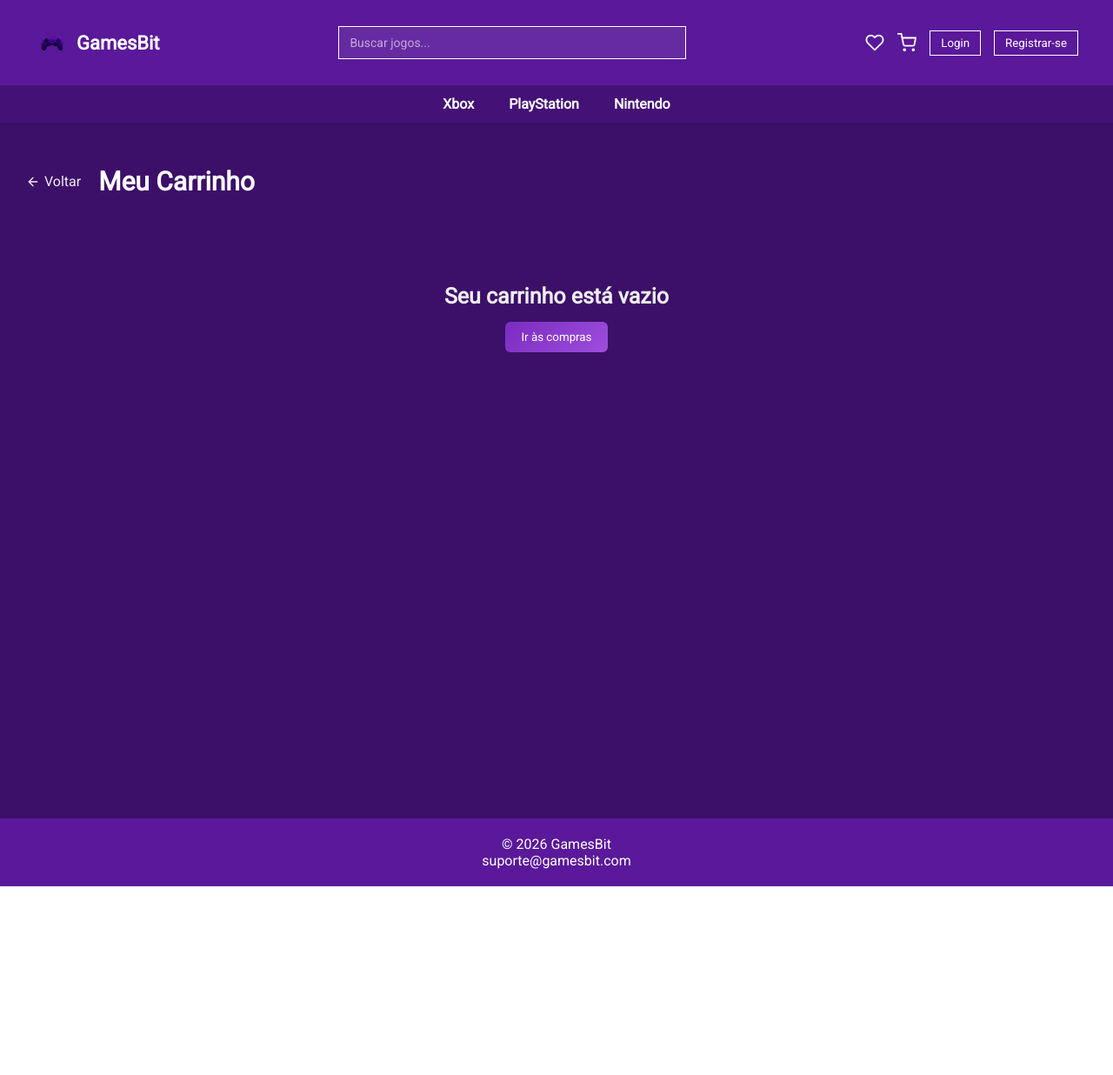
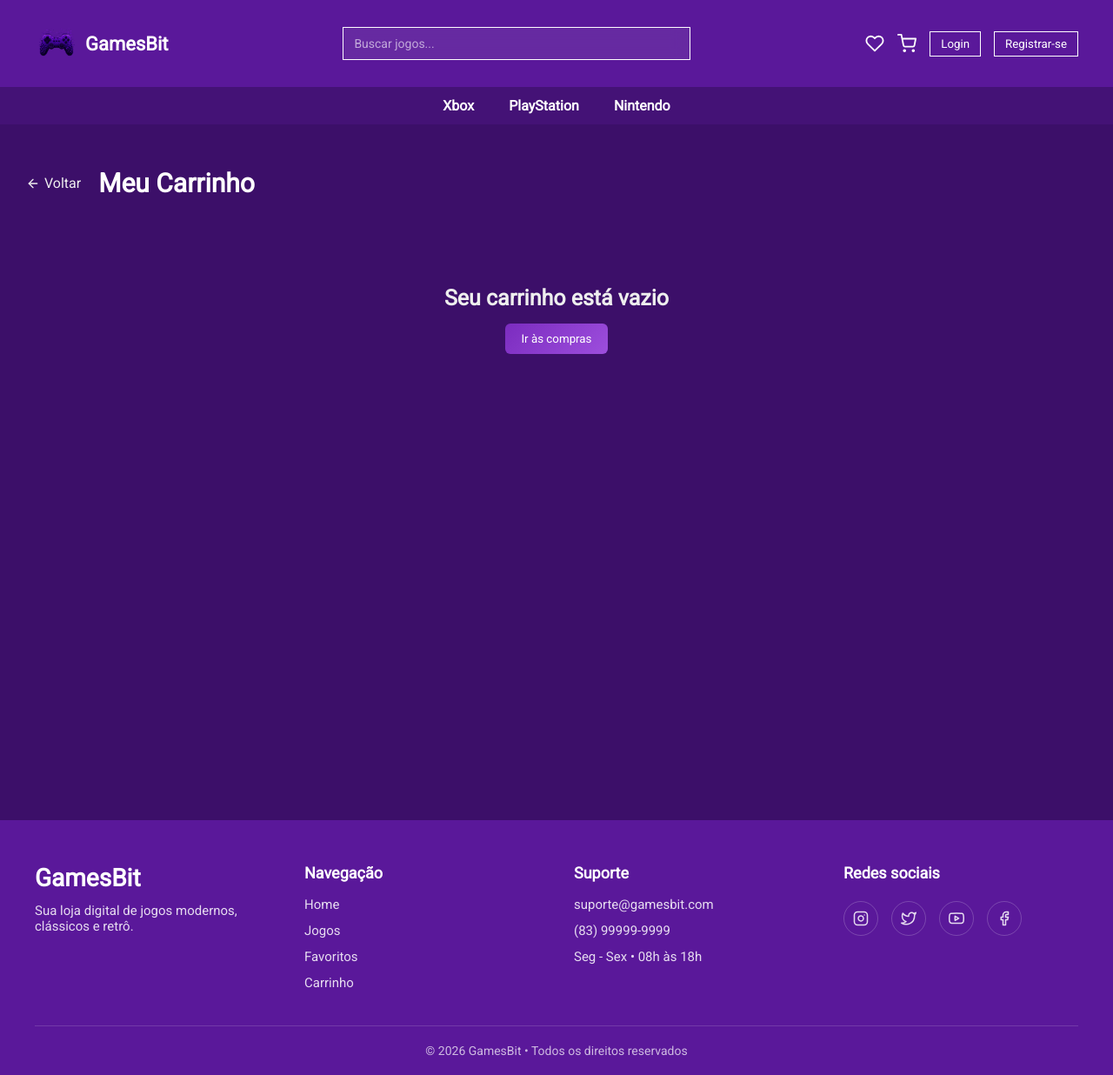
Before and after one commit to MykaelLeal/gamesbit_app, a React (Create React App) app in the folder frontend/: page /cart in a window 1280 px wide. Shown: the whole page at 87% size. Before the commit the page ends 1019 px from the top, so only its background shows below. Built offline with nearby package versions, Linux system fonts and the light colour scheme.

Commit message:
feat: adicionar funcionalidade de busca com autocomplete na barra de pesquisa, e mais informações no footer

```diff
--- a/frontend/src/components/CategoryMenu/categoryMenu.css
+++ b/frontend/src/components/CategoryMenu/categoryMenu.css
@@ -4,6 +4,8 @@
 
   display: flex;
   justify-content: center;
+  position: relative;
+  z-index: 1;
 }
 
 .menu {
@@ -39,7 +41,7 @@
   visibility: hidden;
   transition: 0.25s;
 
-  z-index: 9999;
+  z-index: 10;
 }
 
 .menu-item:hover .submenu {
--- a/frontend/src/components/Footer/Footer.jsx
+++ b/frontend/src/components/Footer/Footer.jsx
@@ -1,11 +1,88 @@
+import {
+  FiInstagram,
+  FiTwitter,
+  FiYoutube,
+  FiFacebook,
+} from "react-icons/fi";
+
 import "./footer.css";
 
 export const Footer = () => {
 
   return (
+
     <footer className="footer">
-      <p>© 2026 GamesBit</p>
-      <p>suporte@gamesbit.com</p>
+
+      <div className="footer-top">
+
+        <div className="footer-brand">
+
+          <h2>GamesBit</h2>
+
+          <p>
+            Sua loja digital de jogos modernos,
+            clássicos e retrô.
+          </p>
+
+        </div>
+
+        <div className="footer-links">
+
+          <h3>Navegação</h3>
+
+          <a href="/">Home</a>
+          <a href="/products">Jogos</a>
+          <a href="/wishlist">Favoritos</a>
+          <a href="/cart">Carrinho</a>
+
+        </div>
+
+        <div className="footer-support">
+
+          <h3>Suporte</h3>
+
+          <p>suporte@gamesbit.com</p>
+          <p>(83) 99999-9999</p>
+          <p>Seg - Sex • 08h às 18h</p>
+
+        </div>
+
+        <div className="footer-social">
+
+          <h3>Redes sociais</h3>
+
+          <div className="social-icons">
+
+            <a href="#">
+              <FiInstagram />
+            </a>
+
+            <a href="#">
+              <FiTwitter />
+            </a>
+
+            <a href="#">
+              <FiYoutube />
+            </a>
+
+            <a href="#">
+              <FiFacebook />
+            </a>
+
+          </div>
+
+        </div>
+
+      </div>
+
+      <div className="footer-bottom">
+
+        <p>
+          © 2026 GamesBit • Todos os direitos reservados
+        </p>
+
+      </div>
+
     </footer>
 
   );
--- a/frontend/src/components/Footer/footer.css
+++ b/frontend/src/components/Footer/footer.css
@@ -1,6 +1,81 @@
 .footer {
   background: #5a189a;
   color: white;
+  padding: 50px 40px 20px;
+}
+
+.footer-top {
+  display: grid;
+  grid-template-columns: repeat(auto-fit, minmax(220px, 1fr));
+  gap: 40px;
+  max-width: 1300px;
+  margin: 0 auto 40px;
+}
+
+.footer-brand,
+.footer-links,
+.footer-support,
+.footer-social {
+  display: flex;
+  flex-direction: column;
+
+  gap: 12px;
+}
+
+.footer h2 {
+  font-size: 28px;
+}
+
+.footer h3 {
+  font-size: 18px;
+  margin-bottom: 5px;
+}
+
+.footer p,
+.footer a {
+  color: rgba(255,255,255,0.85);
+  text-decoration: none;
+  font-size: 15px;
+  transition: 0.2s;
+}
+
+.footer a:hover {
+  color: white;
+  transform: translateX(3px);
+}
+
+.social-icons {
+  display: flex;
+  align-items: center;
+  gap: 15px;
+  margin-top: 5px;
+}
+
+.social-icons a {
+  width: 40px;
+  height: 40px;
+  display: flex;
+  align-items: center;
+  justify-content: center;
+  border: 1px solid rgba(255,255,255,0.2);
+  border-radius: 50%;
+  font-size: 18px;
+  transition: 0.2s;
+}
+
+.social-icons a:hover {
+  background: #7b2cbf;
+  border-color: #7b2cbf;
+  transform: translateY(-3px);
+}
+
+.footer-bottom {
+  border-top: 1px solid rgba(255,255,255,0.15);
+  padding-top: 20px;
   text-align: center;
-  padding: 20px;
 }
+
+.footer-bottom p {
+  font-size: 14px;
+  color: rgba(255,255,255,0.7);
+}
--- a/frontend/src/components/NavBar/NavBar.jsx
+++ b/frontend/src/components/NavBar/NavBar.jsx
@@ -4,6 +4,9 @@ import { FaHeart } from "react-icons/fa";
 import { useCart } from "../../context/CartContext";
 import { useWishlist } from "../../context/WishlistContext";
 import { useState } from "react";
+
+import { products } from "../../data/Products";
+
 
 import "./navBar.css";
 
@@ -12,12 +15,23 @@ import logo from "../../assets/logo.png";
  export const NavBar = () => {
     const navigate = useNavigate();
 
+    const [search, setSearch] = useState("");
+
     const { addItem, cart } = useCart();
     const { wishlist, toggleWishlist, isInWishlist } = useWishlist();
 
     const totalItems = cart.reduce(
      (acc, item) => acc + item.quantity, 0
     );
+
+    const filteredProducts =
+        search.trim().length > 0
+            ? products.filter((product) =>
+                product.name
+                    .toLowerCase()
+                    .startsWith(search.toLowerCase())
+            )
+            : [];
 
 
     return(
@@ -29,9 +43,51 @@ import logo from "../../assets/logo.png";
                 <h2 className="logo">GamesBit</h2>
             </div>
 
-              <div className="search">
-                   <input type="text" placeholder="Buscar jogos..." />
-              </div>
+               <div className="search">
+                <input
+                    type="text"
+                    placeholder="Buscar jogos..."
+                    value={search}
+                    onChange={(e) => setSearch(e.target.value)}
+                />
+                {search && (
+
+                    <div className="search-dropdown">
+                        {filteredProducts.length > 0 ? (
+                            filteredProducts.map((product) => (
+                                <div
+                                    key={product.id}
+                                    className="search-item"
+                                    onClick={() => {
+                                        navigate(`/product/${product.id}`);
+                                        setSearch("");
+                                    }}
+                                >
+                                    <img
+                                        src={product.image}
+                                        alt={product.name}
+                                    />
+
+                                    <span>
+                                        {product.name}
+                                    </span>
+
+                                </div>
+
+                            ))
+
+                        ) : (
+                            <p className="no-results">
+                                Nenhum jogo encontrado
+                            </p>
+
+                        )}
+
+                    </div>
+
+                )}
+
+            </div>
 
 
             <div className="nav-actions">
--- a/frontend/src/components/NavBar/navBar.css
+++ b/frontend/src/components/NavBar/navBar.css
@@ -1,29 +1,40 @@
+*{
+  box-sizing: border-box;
+}
+
 .navbar {
   display: flex;
   align-items: center;
   justify-content: space-between;
-  padding: 30px 40px;
+  width: 100%;
+
+  padding: 20px 40px;
+
   background: #5a189a;
   color: white;
+
+  position: relative;
+  z-index: 1000;
 }
-
 
 .nav-left {
   display: flex;
   align-items: center;
-  gap: 10px;
+  gap: 20px;
+
+  flex: 1;
 }
-
 .logo-container {
   display: flex;
   align-items: center;
   gap: 8px;
   cursor: pointer;
+  flex-shrink: 0;
 }
 
 .logo-img {
-  width: 40px;
-  height: 32px;
+  width: 50px;
+  height: 60px;
   object-fit: contain;
 }
 
@@ -34,13 +45,20 @@
 }
 
 .search {
+  position: relative;
+
   display: flex;
   align-items: center;
+
+  width: 100%;
+  max-width: 400px;
+
   background: rgba(255, 255, 255, 0.08);
+
   border: 1px solid #fff;
-  overflow: hidden;
-  width: 400px;
+
   backdrop-filter: blur(10px);
+
   transition: 0.2s;
 }
 
@@ -50,10 +68,10 @@
 }
 
 .search input {
-  flex: 1;
+  width: 100%;
   border: none;
+  outline: none;
   padding: 10px 12px;
-  outline: none;
   background: transparent;
   color: white;
   font-size: 14px;
@@ -63,11 +81,56 @@
   color: rgba(255, 255, 255, 0.6);
 }
 
+.search-dropdown {
+  position: absolute;
+  top: 110%;
+  left: 0;
+  width: 100%;
+  background: #5a189a;
+  border-radius: 10px;
+  z-index: 9999;
+  overflow-y: auto;
+  max-height: 350px;
+  box-shadow: 0 5px 20px rgba(0, 0, 0, 0.3);
+}
+
+.search-item {
+  display: flex;
+  align-items: center;
+  gap: 10px;
+  padding: 10px;
+  cursor: pointer;
+  transition: 0.2s;
+}
+
+.search-item:hover {
+  background: rgba(255, 255, 255, 0.08);
+}
+
+.search-item img {
+  width: 45px;
+  min-width: 45px;
+  height: 60px;
+  object-fit: cover;
+  border-radius: 6px;
+}
+
+.search-item span {
+  color: white;
+  font-size: 14px;
+}
+
+.no-results {
+  padding: 12px;
+  color: #aaa;
+}
 
 .nav-actions {
   display: flex;
   align-items: center;
   gap: 15px;
+
+  flex-shrink: 0;
 }
 
 .icon {
@@ -76,6 +139,7 @@
   cursor: pointer;
   display: flex;
   align-items: center;
+  transition: 0.2s;
 }
 
 .icon:hover {
@@ -93,26 +157,18 @@
   border-radius: 50%;
 }
 
-.login {
-  background: transparent;
-  border: 1px solid white;
-  color: white;
-  padding: 6px 12px;
-  cursor: pointer;
-}
-
-.login:hover {
-    background: linear-gradient(135deg, #7b2cbf, #9d4edd);
-}
-
+.login,
 .register {
   background: transparent;
   border: 1px solid #fff;
   color: white;
   padding: 6px 12px;
   cursor: pointer;
+  transition: 0.2s;
+  white-space: nowrap;
 }
 
+.login:hover,
 .register:hover {
-    background: linear-gradient(135deg, #7b2cbf, #9d4edd);
+  background: linear-gradient(135deg, #7b2cbf, #9d4edd);
 }
--- a/frontend/src/pages/Home/home.jsx
+++ b/frontend/src/pages/Home/home.jsx
@@ -1,5 +1,5 @@
 import { useState } from "react";
-import { useNavigate } from "react-router-dom";
+import { useNavigate, useSearchParams } from "react-router-dom";
 
 import { NavBar } from "../../components/NavBar/NavBar";
 import { CategoryMenu } from "../../components/CategoryMenu/CategoryMenu";
@@ -15,7 +15,12 @@ import { Footer } from "../../components/Footer/Footer";
 import { Banner } from "../../components/Banner/Banner";
 
 export const Home = () => {
+
   const navigate = useNavigate();
+
+  const [searchParams] = useSearchParams();
+
+  const search = searchParams.get("search") || "";
 
   const { addItem } = useCart();
   const { toggleWishlist, isInWishlist } = useWishlist();
@@ -29,6 +34,13 @@ export const Home = () => {
     setShowModal(true);
   };
 
+
+  const filteredProducts = products.filter((product) =>
+    product.name
+      .toLowerCase()
+      .includes(search.toLowerCase())
+  );
+
   return (
     <div className="home">
 
@@ -39,7 +51,7 @@ export const Home = () => {
       <Banner />
 
       <ProductList
-        products={products}
+        products={filteredProducts}
         onAdd={handleAdd}
         onToggleWishlist={toggleWishlist}
         isInWishlist={isInWishlist}
@@ -54,7 +66,6 @@ export const Home = () => {
         onGoCart={() => navigate("/cart")}
       />
 
-
     </div>
   );
 };
--- a/frontend/src/routes/route.jsx
+++ b/frontend/src/routes/route.jsx
@@ -2,20 +2,15 @@ import { BrowserRouter as Router, Routes, Route } from "react-router-dom";
 
 import { Login } from "../pages/Login/login";
 import { Register } from "../pages/Register/register";
-
 import { Home } from "../pages/Home/home";
-
 import { Cart } from "../pages/Cart/cart";
 import { Wishlist } from "../pages/Wishlist/wishlist";
-
+import { ProductDetails } from "../pages/ProductDetails/ProductDetails";
+import { Products } from "../pages/Products/Products";
 import { Checkout } from "../pages/Checkout/Checkout";
-
 import { MyOrders } from "../pages/MyOrders/MyOrders";
-
 import { Profile } from "../pages/Profile/Profile";
-
 import { PrivateRoute } from "./privateRoutes";
-
 import {Dashboard} from "../pages/Admin/Dashboard";
 
 
@@ -23,24 +18,16 @@ export const AppRouter = () => {
   return (
     <Router>
       <Routes>
-
-
         <Route path="/" element={<Home />} />
-
         <Route path="/login" element={<Login />} />
-
         <Route path="/register" element={<Register />} />
-
         <Route path="/cart" element={<Cart />} />
-
         <Route path="/wishlist" element={<Wishlist />} />
-
+        <Route path="/product/:id" element={<ProductDetails />} />
+        <Route path="/products/:platform/:category" element={<Products />} />
         <Route path="/checkout" element={<Checkout />} />
-
         <Route path="/orders" element={<MyOrders />} />
-
         <Route path="/profile" element={<Profile />} />
-
         <Route path="/admin" element={<Dashboard />} />
 
 
```
